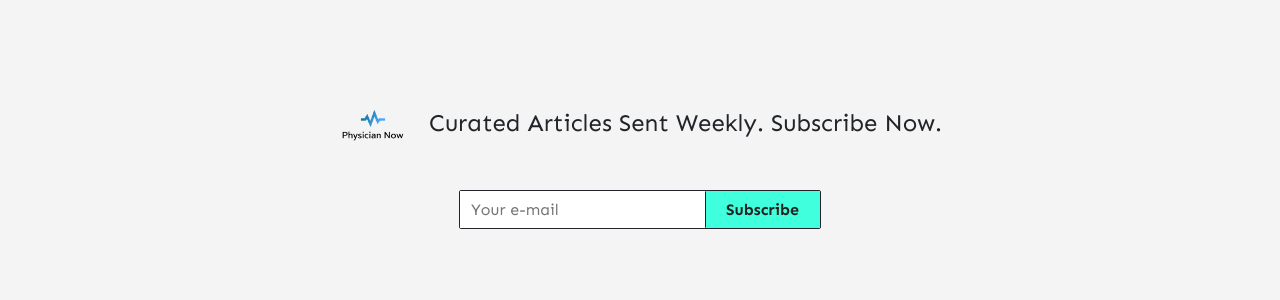
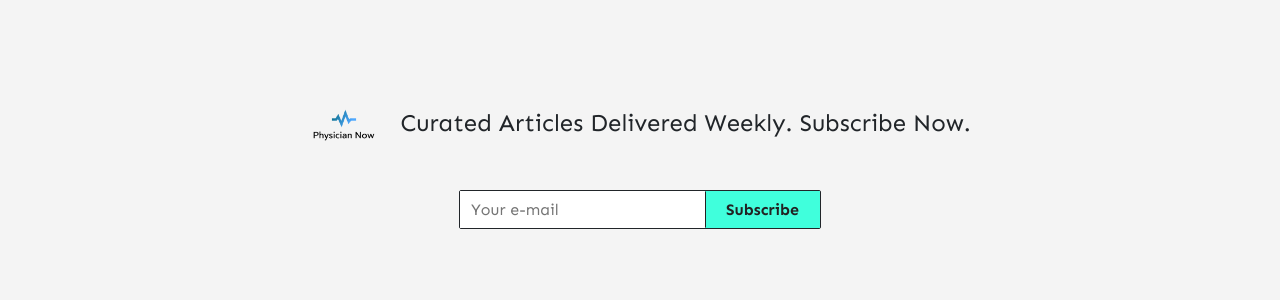
Before and after one commit to mednow/blog, a Jekyll site: the page built from index.html, in a window 1280 px wide. Shown: the part 1877-2177 px from the top of the page. Built offline with Jekyll 4.4.1, drawn with Linux system fonts in a browser that asks for light colours; nearby versions of some CDN libraries; the list of posts is cut into pages by our own code; comment, search, counter and statistics services are not loaded.

Commit message:
Update default.html

```diff
--- a/_layouts/default.html
+++ b/_layouts/default.html
@@ -92,7 +92,7 @@ ga('send', 'pageview');
     <!-- Newsletter
     ================================================== -->
     <div class="newsletter text-center">
-        <span class="h4"><img src="{{ site.baseurl }}/{{ site.logo }}" class="newsletter-logo" alt="{{site.title}}"> &nbsp; Curated Articles Sent Weekly. Subscribe Now. </span>
+        <span class="h4"><img src="{{ site.baseurl }}/{{ site.logo }}" class="newsletter-logo" alt="{{site.title}}"> &nbsp; Curated Articles Delivered Weekly. Subscribe Now. </span>
         <form action="{{site.mailchimp-list}}" method="post" name="mc-embedded-subscribe-form" class="wj-contact-form validate" target="_blank" novalidate>
             <div class="mc-field-group d-inline-flex">
             <input type="email" placeholder="Your e-mail" name="EMAIL" class="required email" id="mce-EMAIL" autocomplete="on" required>
```
